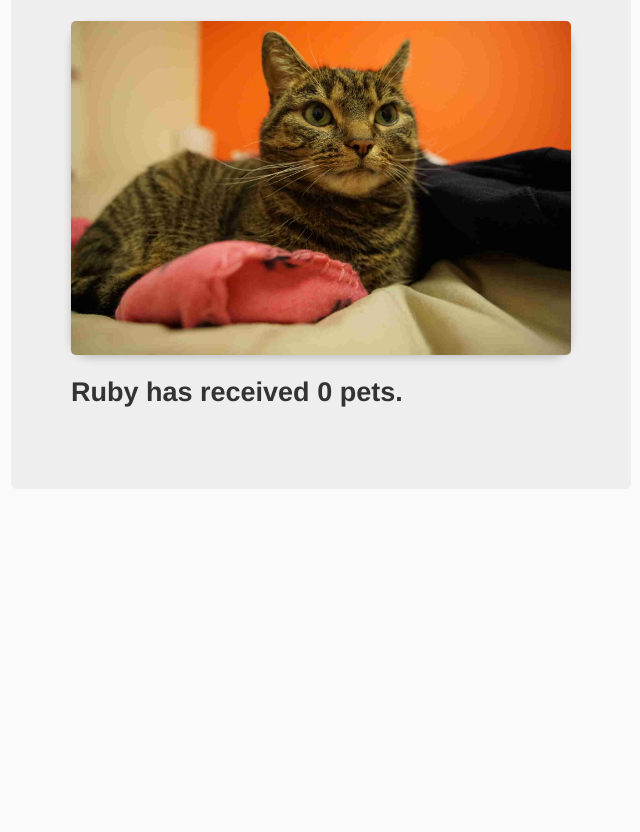
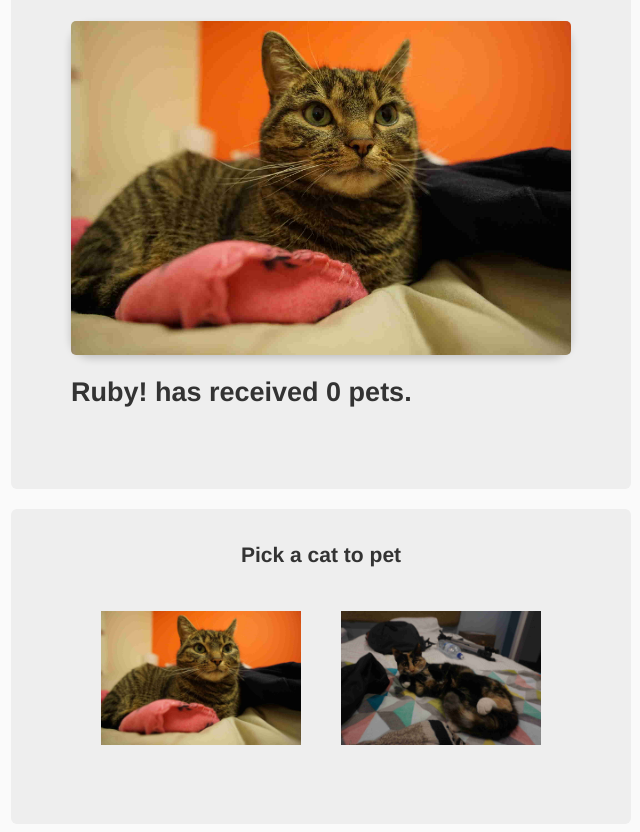
Before and after one commit to sarankhongmek/Cat_clicker, a website: page index.html in a window 1280 px wide. Shown: the part 289-1121 px from the top of the page, without its empty margins (327-967 px from the left). Before the commit the page ends 800 px from the top, so only its background shows below. Drawn offline with nearby package versions, Linux system fonts and the light colour scheme; files that its build step writes are made by us from their sources.

Commit message:
changes made to html and css and js file for multipul cats

```diff
--- a/index.html
+++ b/index.html
@@ -25,14 +25,22 @@
     <![endif]-->
 
     <div class="hero-unit">
-      <h1>'Click to Pet, Ruby!</h1>
+      <h1 class="cat-name"></h1>
           <div class="card">
-            <picture>
-              <img src="images/ruby-small_small.jpg" alt="cat">
-            </picture>
+
+              <img class="display-pic" src="" alt="cat">
+
           </div>
-      <h2>Ruby has received <span class="counter">0</span> pets. </h2>
-    </div>
+     <h2 class="title"></h2>
+  </div>
+
+
+<div class="card-holder">
+      <h3>Pick a cat to pet</h3>
+      <picture class="pick">
+
+      </picture>
+</div>
 
     <!-- Google Analytics: change UA-XXXXX-X to be your site's ID. -->
     <script>
--- a/js/app.js
+++ b/js/app.js
@@ -1,10 +1,101 @@
-//declaring variable
-let cat = document.querySelector('.card');
-let petCounter = document.querySelector('.counter');
-let count = 0;
+//Cat object
+var model = {
 
-cat.addEventListener('click', function(){
-	count ++
-	petCounter.innerText = count;
+	ativeCat:null,
+	cats:
+	[{
+		name: 'Ruby!',
+		picture: 'images/ruby-small_small.jpg',
+		clicks: 0
 
-});
+	},
+	{
+		name: 'Cooper!',
+		picture: 'images/cooper-small_small.jpg',
+		clicks: 0
+
+	}]
+
+};
+
+
+
+
+//display cat
+var displayCat = {
+
+	init: function() {
+
+		//assiging elements
+		this.display = document.querySelector('.display-pic');
+		this.petName = document.querySelector('.cat-name')
+		this.counter = document.querySelector('.title');
+		this.petCard = document.querySelector('.card');
+		//add EventListener to listen for click and call octopus.updateClicks(); to increment clicks
+		this.petCard.addEventListener('click', function(){
+			octopus.updateClicks();
+
+		});
+
+		//call render to update Incremented clicks on the screen screen
+		this.render();
+
+	},
+
+	render: function(){
+		//get octopus object and update the current pet counter
+		const currentCat = octopus.getActiveCat();
+		this.display.src = currentCat.picture;
+		this.petName.innerHTML = `Click to pet, ${currentCat.name}!`;
+		this.counter.innerHTML = `${currentCat.name} has received ${currentCat.clicks} pets. `;
+	}
+
+};
+
+//array of cats
+var catlist = {
+	init: function(){
+		this.catThumbnail = document.querySelector('.pick');
+		this.render();
+	},
+	//display cat thumbnails
+	render: function(){
+		let catList = octopus.getCats().map((Obj,index) => `<img onclick="octopus.setActiveCat(${index})" class="thumbnail" src="${Obj.picture}" alt="cat">` );
+		this.catThumbnail.innerHTML = catList.join('');
+	}
+};
+
+
+//operator
+var octopus = {
+	//initiate model.activeCat
+	init: function() {
+		model.ativeCat = model.cats[0];
+		catlist.init();
+		displayCat.init();
+	},
+	//get the current cat that is in activeCat
+	getActiveCat: function(){
+		return model.ativeCat;
+	},
+	//get cat lists
+	getCats: function() {
+		return model.cats;
+	},
+	//set new cat
+	setActiveCat: function(cat) {
+		console.log('here')
+		model.ativeCat = model.cats[cat];
+		displayCat.render();
+	},
+	//increment clicks
+	updateClicks: function() {
+		model.ativeCat.clicks++;
+		displayCat.render();
+	},
+
+
+};
+
+
+octopus.init();
--- a/styles/main.css
+++ b/styles/main.css
@@ -31,7 +31,7 @@ body {
 }
 
 
-img {
+.display-pic  {
   max-width: 100%;
   border-radius: 5px 5px 5px 5px;
 }
@@ -47,3 +47,44 @@ img {
   box-shadow: 0 4px 8px 0 rgba(0,0,0,0.2);
 
 }
+
+
+.card-holder {
+  margin: 20px auto 0 auto;
+  flex-wrap: wrap;
+  width: 500px;
+  font-size: 18px;
+  font-weight: 200;
+  line-height: 30px;
+  background-color: #eee;
+  border-radius: 6px;
+  padding: 60px 60px 0 60px;
+  text-align:center;
+}
+
+
+h3{
+  position: relative;
+  bottom: 50px;
+}
+
+.thumbnail {
+  position: relative;
+  bottom: 50px;
+  max-width: 40%;
+  display: inline-block;
+  margin-left: auto;
+  margin-right: auto;
+  text-align: center;
+
+
+}
+
+.pick img {
+  margin:20px;
+}
+
+
+.thumbnail:hover {
+   box-shadow: 0 8px 16px 0 rgba(0,0,0,0.2);
+}
```
Also changed, not shown: package.json (added, +45 -0 lines), images/cooper-large_large.jpg (added), images/cooper-small_small.jpg (added), 1 other file.
